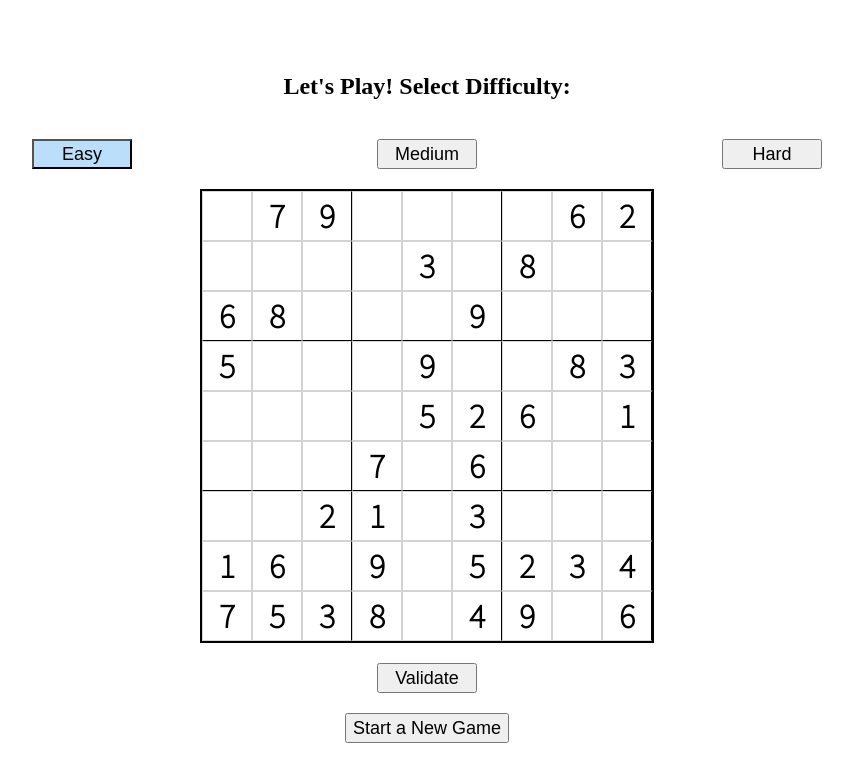
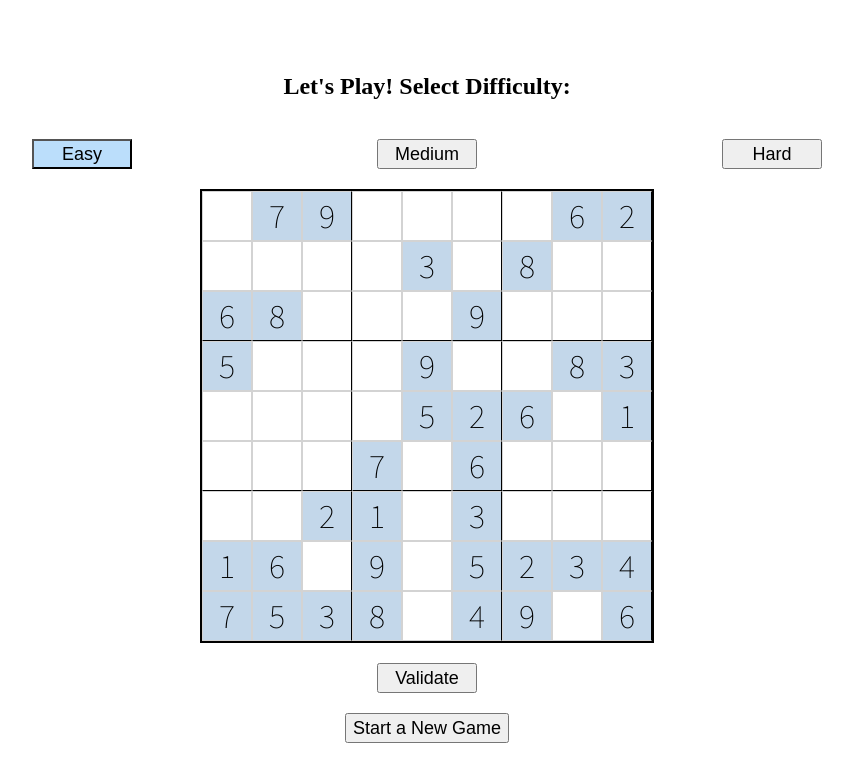
Before and after one commit to edyst/sudoku-edyst-Yashugupta3657, a plain HTML site: page index.html in a window 1280 px wide. Shown: the whole page, without its empty margins (213-1066 px from the left). Drawn offline with Linux system fonts and the light colour scheme.

Commit message:
Minor change

```diff
--- a/index.html
+++ b/index.html
@@ -370,10 +370,12 @@ function newGame()
               if(board[i][j]===0)
               {
                   document.querySelector(`#cell-${cellid} input`).value=""
+                  document.querySelector(`#cell-${cellid} input`).classList.remove("prefilled");
                   document.querySelector(`#cell-${cellid} input`).readOnly=false;
               }
               else{
                 document.querySelector(`#cell-${cellid} input`).value=board[i][j]
+                document.querySelector(`#cell-${cellid} input`).classList.add("prefilled");
                 document.querySelector(`#cell-${cellid} input`).readOnly=true;
               }
           }
--- a/styles.css
+++ b/styles.css
@@ -9,6 +9,9 @@ h2{
 }
 .cell{
     border:1px solid lightgray;
+}
+.prefilled{
+    background-color: #C3D7EA !important;
 }
 .cell:nth-child(3n)
 {
@@ -41,7 +44,7 @@ h2{
     font-family: 'Source Sans Pro', sans-serif;
     font-size: 34px;
     caret-color: transparent;
-    font-weight: bold;
+    font-weight: lighter;
     cursor: default;
 }
 .animate{
```
